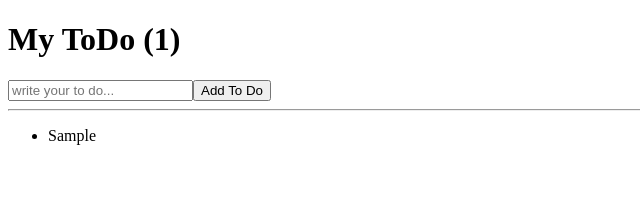
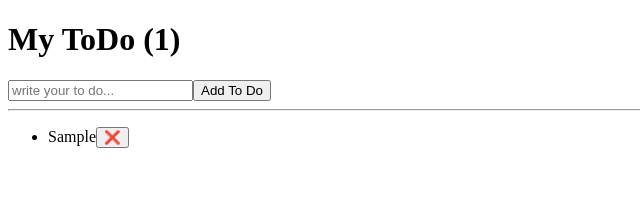
Before and after one commit to ybm4078/react-01-todo, a React (Vite) app: page / in a window 1280 px wide. Both pictures are taken after typing "Sample" into the empty fields and a click on the button "Add To Do". Shown: the top 217 px of the page, without its empty margins (0-640 px from the left). Built offline with nearby package versions, Linux system fonts and the light colour scheme.

Commit message:
삭제 기능 구현 완료

```diff
--- a/src/App.jsx
+++ b/src/App.jsx
@@ -14,6 +14,13 @@ function App() {
         setTodoValue("");
     }
 
+    const handleDeleteTodo = (target) => {
+        //delete todoList[(target)]
+       const result = todoList.filter((item, index) => {return target !== index});
+
+       setTodoList(result);
+    }
+
     return (
         <>
             <h1>My ToDo ({todoList.length})</h1>
@@ -27,7 +34,12 @@ function App() {
             </form>
             <hr />
             <ul>
-                {todoList.map(item => <li>{item}</li>)}
+                {todoList.map((item, index) =>
+                    <li key={index}> {item}
+                        <button onClick={() => {
+                            return handleDeleteTodo(index);
+                        }}>❌</button>
+                    </li>)}
             </ul>
         </>
     )
```
